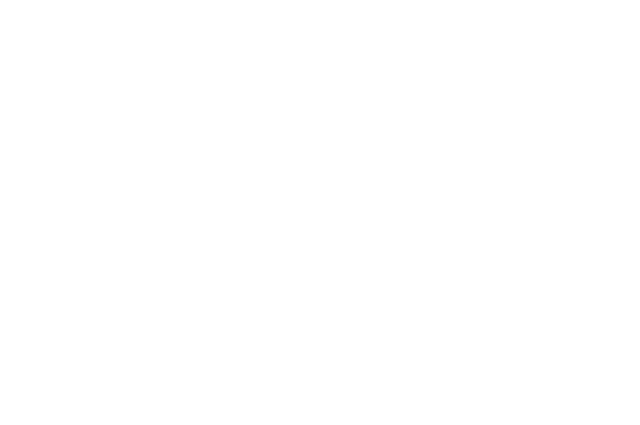
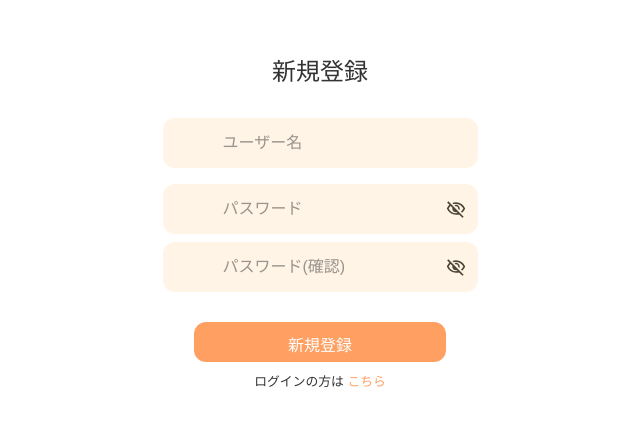
Before and after one commit to Fukushinaharuto/TechJam, a Next.js app in the folder front/: page /auth/registration in a window 1280 px wide. Shown: the part 177-602 px from the top of the page, without its empty margins (320-960 px from the left). Built offline with nearby package versions, Linux system fonts and the light colour scheme.

Commit message:
新規登録画面

```diff
--- /dev/null
+++ b/front/src/app/auth/login/login.module.css
@@ -0,0 +1,79 @@
+:root {
+  --main-color:   #FF9F61;
+  --accent-color: #FF8A65;
+  --base-color:   #FFFFFF;
+  --card-color:   #FFF4E6;
+  --text-color:   #333333;
+}
+
+.container {
+  display: flex;
+  flex-direction: column;
+  justify-content: center;
+  align-items: center;
+  min-height: 100vh;
+}
+
+.title {
+  color: var(--text-color);
+  font-size: 1.5rem;
+  margin-bottom: 1rem;
+}
+
+
+.loginform input,
+.passwordform input {
+  border: none;
+  outline: none;
+}
+
+
+.formWrapper {
+  width: 90%;
+  max-width: 360px;
+  margin: 0 auto;
+}
+
+
+.login_button {
+  display: block;
+  width: 80%;
+  padding: 0.75rem;
+  background-color: var(--main-color);
+  border: none;
+  border-radius: 0.75rem;
+  font-size: 1rem;
+  color: #fff;
+  cursor: pointer;
+  text-align: center;
+  margin: 1rem auto 0;
+  margin-top:30px;
+  height: 40px;
+}
+
+
+.loginform,
+.passwordform{
+  background-color: var(--card-color);
+  width: 100%;
+  padding: 0.75rem;
+  border-radius: 0.75rem;
+  font-size: 1rem;
+  color: var(--text-color);
+  margin: 0.5rem 0;
+  height: 50px;
+  display: flex;
+  align-items: center;
+  box-sizing: border-box;
+}
+
+.text_registration{
+  color:var(--text-color);
+  font-size:0.8rem;
+  padding-top: 10px;
+  text-align: center;
+}
+
+.next{
+  color:var(--main-color);
+}
--- a/front/src/app/auth/login/page.jsx
+++ b/front/src/app/auth/login/page.jsx
@@ -4,8 +4,9 @@
 import Link from "next/link";
 import { useRouter } from "next/navigation";
 import { useState } from "react";
+import style from "./login.module.css";
 
-import Cookies from "js-cookie";
+//import Cookies from "js-cookie";
 
 export default function Page() {
     const router = useRouter();
@@ -27,21 +28,24 @@
     };
 
     return (
-        <div className="flex items-center justify-center min-h-screen ">
+        <div className={style.container}>
+            <div className={style.title}>
+                ログイン
+            </div>
             <form onSubmit={loginApi} className="space-y-4 px-1 mt-1">
                 <div className="group">
-                    <label className="block text-base text-text mb-2">
-                        ユーザー名
+                    <label className={style.username}>
+
                     </label>
-                    <div className="relative">
+                    <div className={style.loginform}>
                         <input
                             type="text"
-                            className={`peer pl-12 h-[43px] w-full px-4 py-2 border rounded-md placeholder:text-base placeholder:focus:text-textOpacity group-hover:shadow-input focus:shadow-input focus:outline-none focus:border-text transition-shadow ${
+                            className={`peer pl-12 h-[43px] w-full px-4 py-2 border-none rounded-md placeholder:text-base placeholder:focus:text-textOpacity group-hover:shadow-input focus:shadow-input focus:outline-none focus:border-text transition-shadow ${
                                 isError
                                 ? "border-formError shadow-error"
                                 : "border-textOpacity"
                             }`}
-                            placeholder="山本 吾郎"
+                            placeholder="ユーザー名"
                             value={name}
                             onChange={(e) => setName(e.target.value)}
                         />
@@ -50,16 +54,17 @@
 
                 <div className="group">
                     <label className="block text-base text-text mb-2">
-                        パスワード
+
                     </label>
-                    <div className="relative">
+                    <div className={style.passwordform}>
                         <input
                             type={visibility ? "text" : "password"}
-                            className={`peer pl-12 h-[43px] w-full px-4 py-2 border rounded-md placeholder:text-base placeholder:focus:text-text group-hover:shadow-input focus:shadow-input focus:outline-none focus:border-text transition-shadow ${
+                            className={`peer pl-12 h-[43px] w-full px-4 py-2 border-none rounded-md placeholder:text-base placeholder:focus:text-text group-hover:shadow-input focus:shadow-input focus:outline-none focus:border-text transition-shadow ${
                             isError
                                 ? "border-formError shadow-error"
                                 : "border-textOpacity"
                             }`}
+                            placeholder="パスワード"
                             value={password}
                             onChange={(e) => setPassword(e.target.value)}
                         />
@@ -72,23 +77,29 @@
                         alt="パスワードが見えないアイコン"
                         width={20}
                         height={20}
-                        className="absolute right-3 top-1/2 transform -translate-y-1/2"
+                        className={style.visibility}
                         />
                     </button>
                     </div>
                 </div>
                 {isError && (
                     <p className="text-formError text-error text-xs">
-                    メールアドレスまたはパスワードが正しくありません。
+                    ユーザー名またはパスワードが正しくありません。
                     </p>
                 )}
 
                 <button
                     type="submit"
-                    className="w-full p-2 h-14 text-base text-baseColor bg-accentDark rounded-md"
+                    className={style.login_button}
                 >
                     ログイン
                 </button>
+                <div className={style.text_registration}>
+                    新規登録の方は{" "}
+                    <Link href="/auth/registration" className={style.next}>
+                        こちら
+                    </Link>
+                </div>
             </form>
         </div>
     );
--- a/front/src/app/auth/registration/page.jsx
+++ b/front/src/app/auth/registration/page.jsx
@@ -1,9 +1,144 @@
+"use client";
+
+import Image from "next/image";
+import Link from "next/link";
+import { useRouter } from "next/navigation";
+import { useState } from "react";
+import style from "./registration.module.css";
+
+//import Cookies from "js-cookie";
 
 export default function Page() {
+    const router = useRouter();
+    const [visibility, setVisibility] = useState(false);
+    const [confirmVisibility, setConfirmVisibility] = useState(false); // 確認パスワード
+    const [name, setName] = useState("");
+    const [password, setPassword] = useState("");
+    const [confirm, setConfirm] = useState("");
+    const [isError, setIsError] = useState(false);
+
+    const registerApi = async (event) => {
+        event.preventDefault();
+        const response = await register({ name, password });
+
+        if (password !== confirm) {
+            setIsError(true);
+            return;
+        }
+
+        try {
+        const response = await register({ name, password });
+        if (response.success) {
+            Cookies.set("authToken", response.token);
+            router.push("/home");
+        } else {
+            setIsError(true);
+        }
+        } catch {
+        setIsError(true);
+        }
+    };
 
     return (
-        <div>
+        <div className={style.container}>
+            <div className={style.title}>
+                新規登録
+            </div>
+            <form onSubmit={registerApi} className="space-y-4 px-1 mt-1">
+                <div className="group">
+                    <label className={style.username}>
 
+                    </label>
+                    <div className={style.loginform}>
+                        <input
+                            type="text"
+                            className={`peer pl-12 h-[43px] flex-1 px-4 py-2 border-none rounded-md placeholder:text-base placeholder:focus:text-textOpacity group-hover:shadow-input focus:shadow-input focus:outline-none focus:border-text transition-shadow ${
+                                isError
+                                ? "border-formError shadow-error"
+                                : "border-textOpacity"
+                            }`}
+                            placeholder="ユーザー名"
+                            value={name}
+                            onChange={(e) => setName(e.target.value)}
+                        />
+                    </div>
+                </div>
+
+                <div className="group">
+                    <label className="block text-base text-text mb-2">
+
+                    </label>
+                    <div className={style.passwordform}>
+                        <input
+                            type={visibility ? "text" : "password"}
+                            className={`peer pl-12 h-[43px] flex-1 px-4 py-2 border-none rounded-md placeholder:text-base placeholder:focus:text-text group-hover:shadow-input focus:shadow-input focus:outline-none focus:border-text transition-shadow ${
+                            isError
+                                ? "border-formError shadow-error"
+                                : "border-textOpacity"
+                            }`}
+                            placeholder="パスワード"
+                            value={password}
+                            onChange={(e) => setPassword(e.target.value)}
+                        />
+                    <button
+                        onClick={() => setVisibility(!visibility)}
+                        type="button"
+                    >
+                        <Image
+                        src={`/visibility_${visibility ? "open" : "close"}.svg`}
+                        alt="パスワードが見えないアイコン"
+                        width={20}
+                        height={20}
+                        className={style.visibility}
+                        />
+                    </button>
+                    </div>
+                    <div className={style.passwordform_confirm}>
+                        <input
+                            type={confirmVisibility ? "text" : "password"}
+                            className={`peer pl-12 h-[43px] flex-1 px-4 py-2 border-none rounded-md placeholder:text-base placeholder:focus:text-text group-hover:shadow-input focus:shadow-input focus:outline-none focus:border-text transition-shadow ${
+                            isError
+                                ? "border-formError shadow-error"
+                                : "border-textOpacity"
+                            }`}
+                            placeholder="パスワード(確認)"
+                            value={confirm}
+                            onChange={(e) => setConfirm(e.target.value)}
+                        />
+                        <button
+                            type="button"
+                            onClick={() => setConfirmVisibility(v => !v)}
+                        >
+                        <Image
+                           src={`/visibility_${confirmVisibility ? "open" : "close"}.svg`}
+                           alt="パスワードが見えないアイコン"
+                            width={20}
+                            height={20}
+                            className={style.visibility}
+                        />
+                        </button>
+                    </div>
+                </div>
+
+                {isError && (
+                <p className="text-formError text-error text-xs">
+                    ユーザー名が既に存在しているか、パスワードが一致しません。
+                </p>
+                )}
+
+                <button
+                    type="submit"
+                    className={style.register_button}
+                >
+                    新規登録
+                </button>
+                <div className={style.text_login}>
+                    ログインの方は{" "}
+                    <Link href="/auth/login" className={style.next}>
+                        こちら
+                    </Link>
+                </div>
+            </form>
         </div>
     );
 };
--- /dev/null
+++ b/front/src/app/auth/registration/registration.module.css
@@ -0,0 +1,81 @@
+:root {
+  --main-color:   #FF9F61;
+  --accent-color: #FF8A65;
+  --base-color:   #FFFFFF;
+  --card-color:   #FFF4E6;
+  --text-color:   #333333;
+}
+
+.container {
+  display: flex;
+  flex-direction: column;
+  justify-content: center;
+  align-items: center;
+  min-height: 100vh;
+}
+
+.title {
+  color: var(--text-color);
+  font-size: 1.5rem;
+  margin-bottom: 1rem;
+}
+
+
+.loginform input,
+.passwordform input {
+  border: none;
+  outline: none;
+}
+
+
+.formWrapper {
+  width: 90%;
+  max-width: 360px;
+  margin: 0 auto;
+}
+
+
+.register_button {
+  display: block;
+  width: 80%;
+  padding: 0.75rem;
+  background-color: var(--main-color);
+  border: none;
+  border-radius: 0.75rem;
+  font-size: 1rem;
+  color: #fff;
+  cursor: pointer;
+  text-align: center;
+  margin: 1rem auto 0;
+  margin-top:30px;
+  height: 40px;
+}
+
+
+.loginform,
+.passwordform,
+.passwordform_confirm{
+  background-color: var(--card-color);
+  width: 100%;
+  padding: 0.75rem;
+  border-radius: 0.75rem;
+  font-size: 1rem;
+  color: var(--text-color);
+  margin: 0.5rem 0;
+  height: 50px;
+  display: flex;
+  align-items: center;
+  box-sizing: border-box;
+}
+
+
+.text_login{
+  color:var(--text-color);
+  font-size:0.8rem;
+  padding-top: 10px;
+  text-align: center;
+}
+
+.next{
+  color:var(--main-color);
+}
```
Also changed, not shown: front/src/components/SearchBox.jsx (added, +8 -0 lines), front/src/components/SearchBox.module.css (added).
